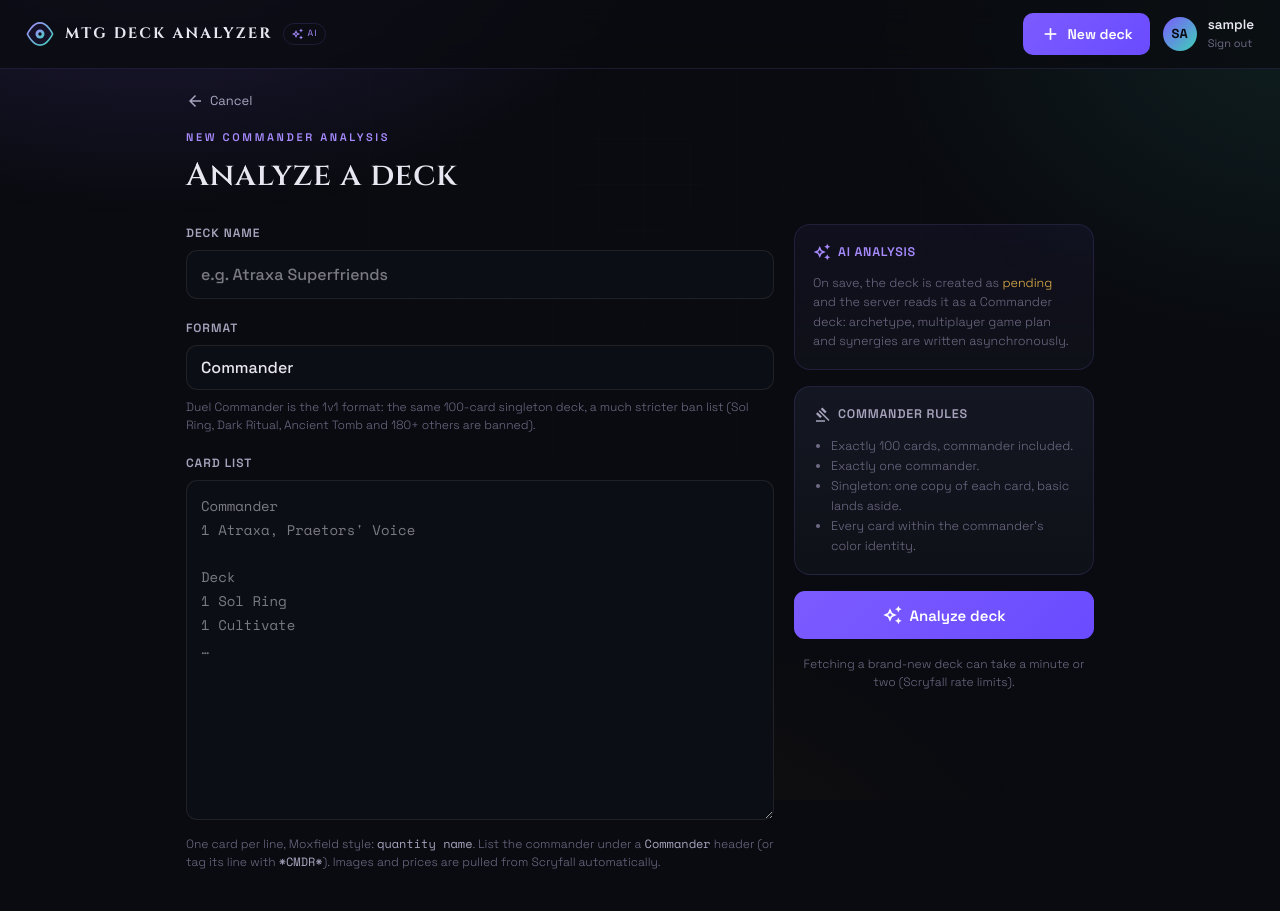
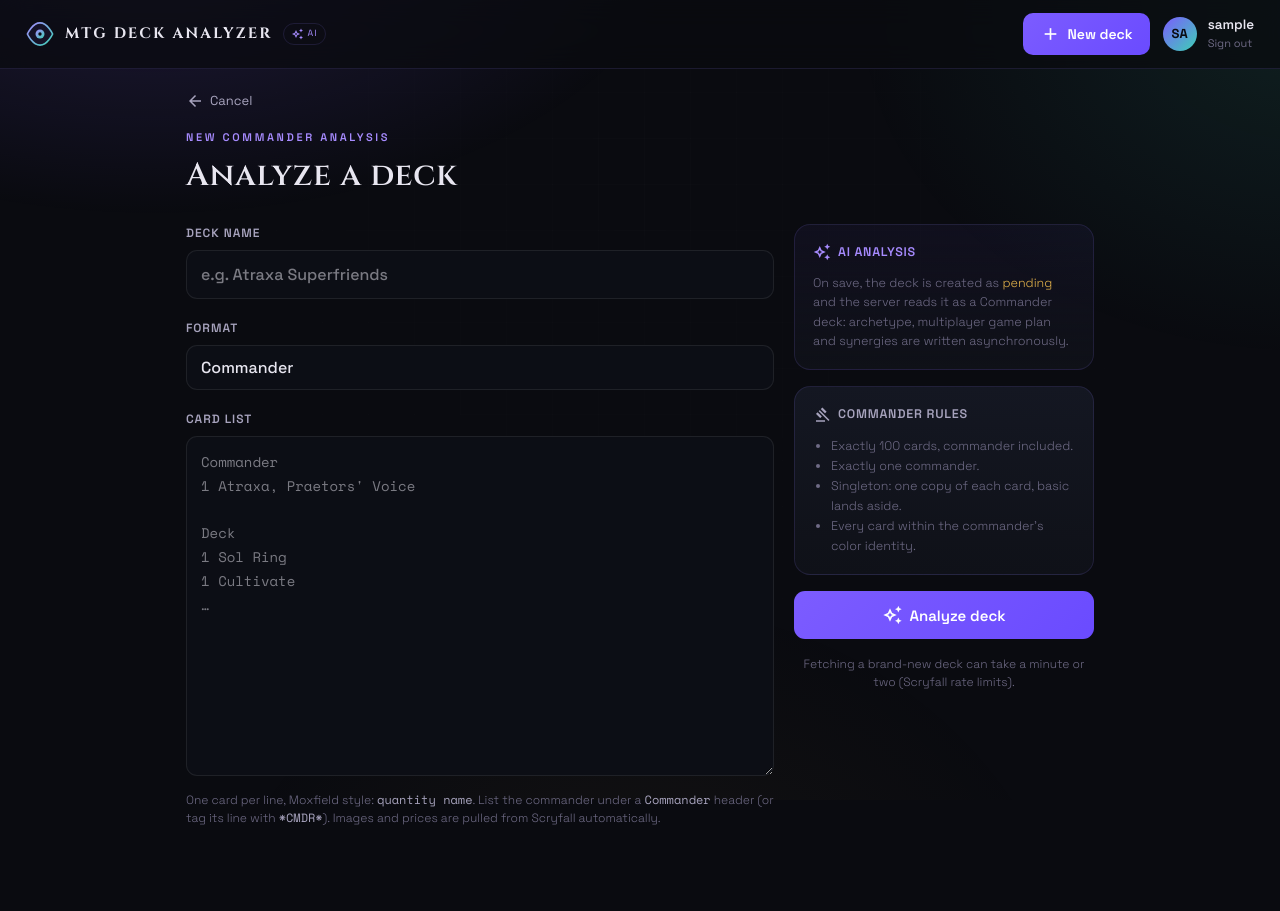
Before and after one commit to gab-25/mtg_deck_analyzer, a Django app: page /decks/new in a window 1280 px wide. Shown: the top 911 px of the page. Run offline with Django 5.2, Linux system fonts and the light colour scheme; the visitor is signed in with stand-in values (Sample User, id 1); some libraries are stand-ins or nearby versions.

Commit message:
Drop the helper text under the format select
The two option labels say what the choice is; the paragraph underneath only
crowded the form.

Co-Authored-By: Claude Opus 5 (1M context) <noreply@anthropic.com>
Claude-Session: https://claude.ai/code/session_01J5sxGQikf7v3wMaWjTt1N7

```diff
--- a/mtg_deck_analyzer/templates/create.html
+++ b/mtg_deck_analyzer/templates/create.html
@@ -28,11 +28,6 @@
                         <option value="{{ value }}" {% if value == form_format|default:default_format %}selected{% endif %}>{{ label }}</option>
                         {% endfor %}
                     </select>
-                    <div class="text-[12px] text-txt3 mt-2 font-light">
-                        Duel Commander is the 1v1 format: the same 100-card singleton
-                        deck, a much stricter ban list (Sol Ring, Dark Ritual,
-                        Ancient Tomb and 180+ others are banned).
-                    </div>
                 </div>
                 <div>
                     <div class="flex items-center justify-between mb-2">
--- a/mtg_deck_analyzer/templates/edit.html
+++ b/mtg_deck_analyzer/templates/edit.html
@@ -28,11 +28,6 @@
                         <option value="{{ value }}" {% if value == form_format|default:default_format %}selected{% endif %}>{{ label }}</option>
                         {% endfor %}
                     </select>
-                    <div class="text-[12px] text-txt3 mt-2 font-light">
-                        Duel Commander is the 1v1 format: the same 100-card singleton
-                        deck, a much stricter ban list (Sol Ring, Dark Ritual,
-                        Ancient Tomb and 180+ others are banned).
-                    </div>
                 </div>
                 <div>
                     <div class="flex items-center justify-between mb-2">
```
